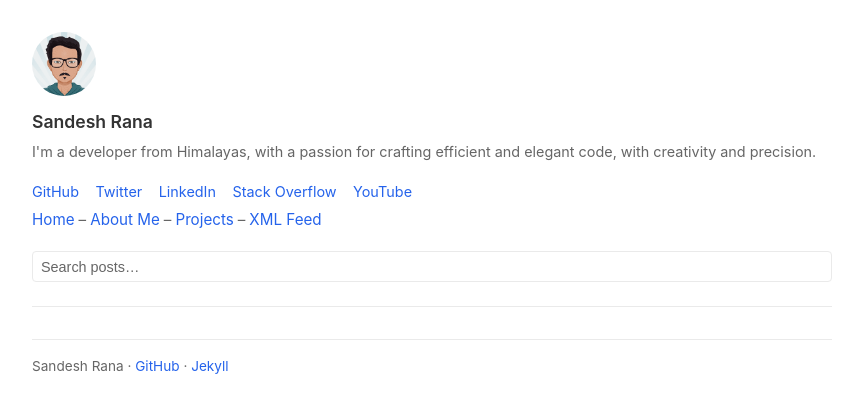
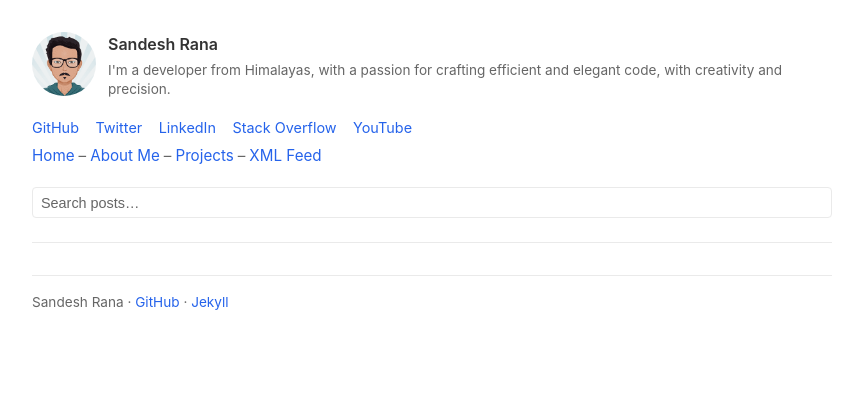
Before and after one commit to vimm0/vimm0.github.io, a Jekyll site: the page built from index.md, in a window 1280 px wide. Shown: the top 413 px of the page, without its empty margins (208-1071 px from the left). Built offline with Jekyll 4.4.1, drawn with Linux system fonts in a browser that asks for light colours; our own code applies the rules of GitHub Pages for plain Markdown files; the list of posts is cut into pages by our own code.

Commit message:
Fix author image and author description in one row

```diff
--- a/_layouts/default.html
+++ b/_layouts/default.html
@@ -20,11 +20,15 @@ layout: compress
 <body>
     <div class="site-wrap">
         <aside class="site-sidebar">
-            <a href="/"><img class="site-avatar" src="{{ site.avatar_url }}" alt="{{ site.author }}" width="64" height="64"></a>
-            {% if site.about %}
-            <h1 class="site-author">{{ site.author }}</h1>
-            <div class="site-about">{{ site.about }}</div>
-            {% endif %}
+            <div class="site-profile">
+                <a href="/" class="site-avatar-link"><img class="site-avatar" src="{{ site.avatar_url }}" alt="{{ site.author }}" width="64" height="64"></a>
+                {% if site.about %}
+                <div class="site-profile-text">
+                    <h1 class="site-author"><a href="/">{{ site.author }}</a></h1>
+                    <div class="site-about">{{ site.about }}</div>
+                </div>
+                {% endif %}
+            </div>
             <div class="site-social">
                 {% for link in site.social %}
                 <a href="{{ link.link }}" target="_blank" rel="noopener" aria-label="{{ link.text }}">{{ link.text }}</a>
--- a/static/css/theme.css
+++ b/static/css/theme.css
@@ -55,9 +55,18 @@ h3 { font-size: 1.1rem; }
 }
 
 .site-sidebar {
-  margin-bottom:0;
-  /* padding-bottom: 1rem; */
-  /* border-bottom: 1px solid var(--border); */
+  margin-bottom: 0;
+}
+
+.site-profile {
+  display: flex;
+  align-items: flex-start;
+  gap: 0.75rem;
+  margin-bottom: 1rem;
+}
+
+.site-avatar-link {
+  flex-shrink: 0;
 }
 
 .site-avatar {
@@ -65,19 +74,34 @@ h3 { font-size: 1.1rem; }
   width: 4rem;
   height: 4rem;
   border-radius: 50%;
-  margin-bottom: 0.75rem;
+  margin: 0;
+}
+
+.site-profile-text {
+  min-width: 0;
+  flex: 1;
 }
 
 .site-author {
-  font-size: 1.1rem;
+  font-size: 1rem;
   font-weight: 600;
-  margin: 0 0 0.25rem 0;
+  margin: 0 0 0.2rem 0;
+}
+
+.site-author a {
+  color: var(--text);
+  text-decoration: none;
+}
+
+.site-author a:hover {
+  color: var(--link);
 }
 
 .site-about {
-  font-size: 0.9rem;
+  font-size: 0.85rem;
   color: var(--text-muted);
-  margin-bottom: 1rem;
+  margin: 0;
+  line-height: 1.4;
 }
 
 .site-nav {
```
